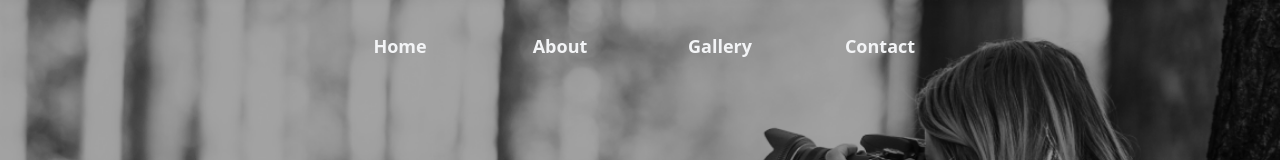
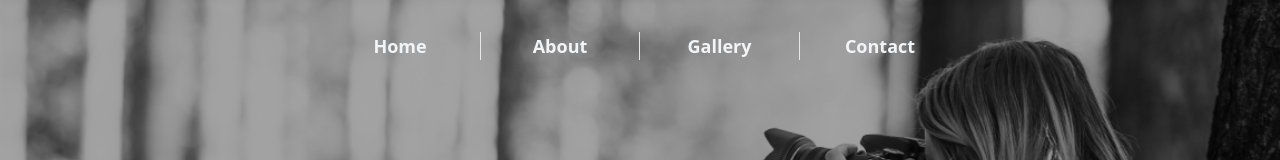
Before and after one commit to fojanb/Fojan-Portfolio, a React (Create React App) app: page /home/join in a window 1280 px wide. Shown: the top 160 px of the page. Built offline with nearby package versions, Linux system fonts and the light colour scheme.

Commit message:
Form Updated

```diff
--- a/src/components/Footer/Footer.js
+++ b/src/components/Footer/Footer.js
@@ -2,7 +2,7 @@ import React from "react";
 
 const Footer = () => {
   return (
-    <footer className="grid grid-cols-4 justify-center text-center items-center m-0 m-auto max-h-screen absolute bottom-0 py-10 w-full text-gray-300 bg-grey bg-opacity-40 sm:grid-cols-1 sm:py-4 sm:text-md sm:mt-8 ">
+    <footer className="grid grid-cols-4 justify-center text-center items-center m-0 m-auto max-h-screen absolute bottom-0 py-10 w-full text-gray-300 bg-grey bg-opacity-40 sm:grid-cols-1 sm:py-4 sm:text-md ">
       <div className="flex justify-center items-center text-center">Socials</div>
       <div className="flex justify-center items-center text-center">Services</div>
       <div className="flex justify-center items-center text-center">FAQ</div>
--- a/src/components/NavBar/NavBar.js
+++ b/src/components/NavBar/NavBar.js
@@ -16,13 +16,13 @@ const NavBar = () => {
         </Link>
         <Link
           to="/about"
-          className="flex justify-center items-center font-bold text-lg transform hover:scale-110 hover:transition duration-500 ease-in-out sm:text-l"
+          className="flex justify-center items-center font-bold text-lg transform hover:scale-110 hover:transition border-l border-r duration-500 ease-in-out sm:text-l sm:border-none"
         >
           About
         </Link>
         <Link
           to="/gallery"
-          className="flex justify-center items-center font-bold text-lg transform hover:scale-110 hover:transition duration-500 ease-in-out sm:text-l"
+          className="flex justify-center items-center font-bold text-lg transform hover:scale-110 border-r hover:transition duration-500 ease-in-out sm:text-l sm:border-none"
         >
           Gallery
         </Link>
```
